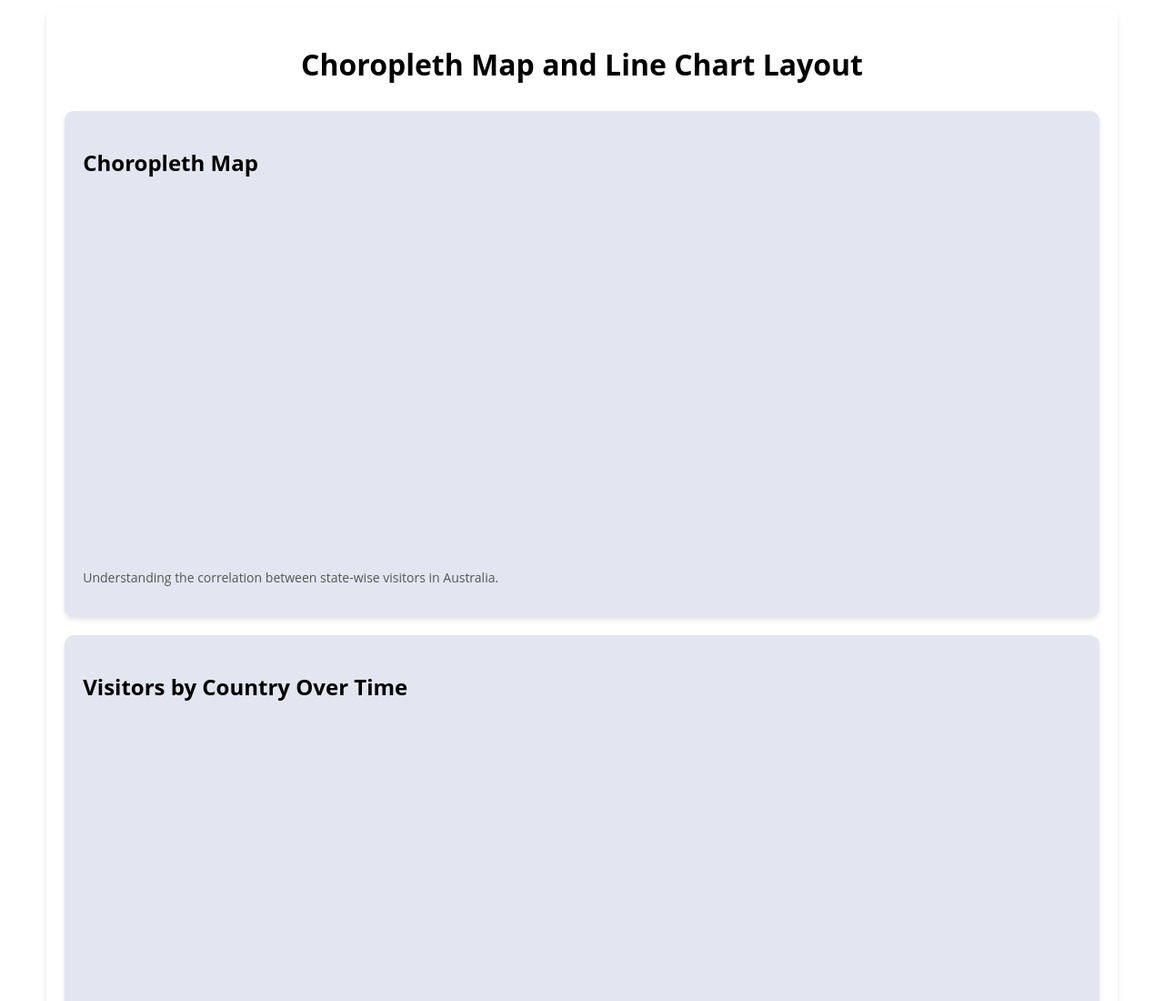
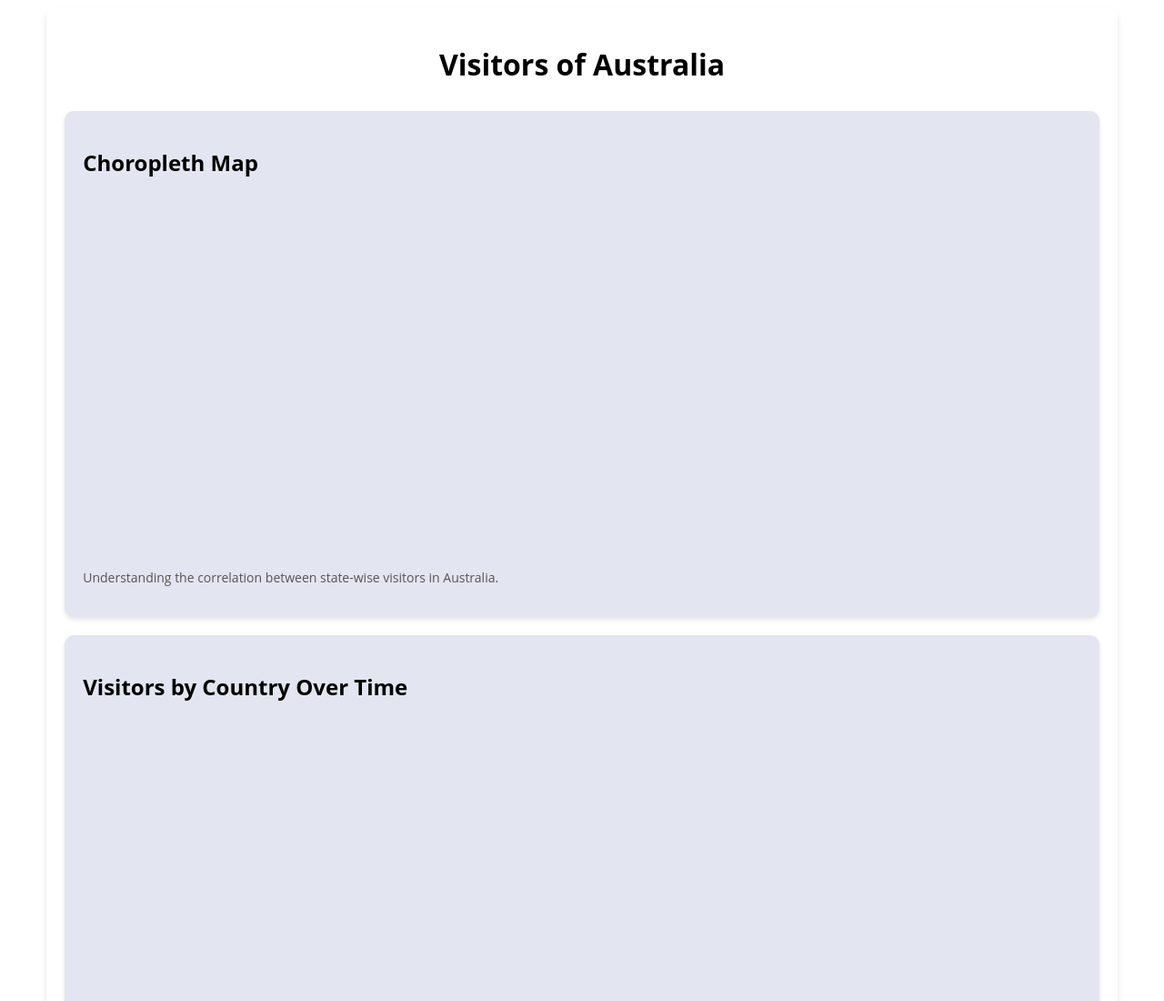
Before and after one commit to jhua0133/FIT3179, a plain HTML site: page index.html in a window 1280 px wide. Shown: the top 1100 px of the page at 91% size. Drawn offline with Linux system fonts and the light colour scheme; a script that the page names is missing.

Commit message:
Update index.html
change title

```diff
--- a/index.html
+++ b/index.html
@@ -13,7 +13,7 @@
 
 <!-- Page container -->
 <div class="page">
-  <h1>Choropleth Map and Line Chart Layout</h1>
+  <h1>Visitors of Australia</h1>
 
   <!-- Flexbox Container -->
   <div class="chart-grid">
```
